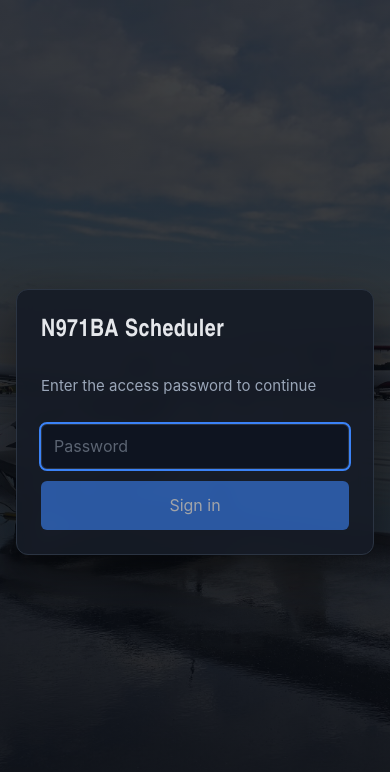
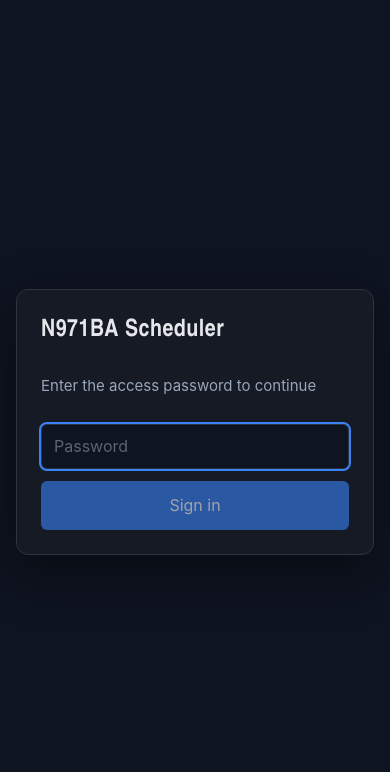
Before and after one commit to MatthewH-code/971BA, a React (Vite) app: page / in a window 390 px wide. Shown: the top 772 px of the page. Built offline with nearby package versions, Linux system fonts and the light colour scheme; no server answers.

Commit message:
Fix desktop background cutoff: move background image to html root element

```diff
--- a/src/styles.css
+++ b/src/styles.css
@@ -29,12 +29,6 @@ body {
 
 html {
   background-color: #0e1420;
-}
-
-body {
-  font-family: -apple-system, BlinkMacSystemFont, "Segoe UI", Roboto, Helvetica, Arial,
-    sans-serif;
-  background-color: #0e1420;
   background-image: linear-gradient(
       180deg,
       rgba(8, 12, 19, 0.78) 0%,
@@ -45,6 +39,12 @@ body {
   background-position: center;
   background-attachment: fixed;
   background-repeat: no-repeat;
+}
+
+body {
+  font-family: -apple-system, BlinkMacSystemFont, "Segoe UI", Roboto, Helvetica, Arial,
+    sans-serif;
+  background-color: #0e1420;
   color: var(--text);
   font-size: 15px;
   line-height: 1.45;
@@ -866,7 +866,7 @@ button.link-button:hover {
 
 /* ---------- Mobile ---------- */
 @media (max-width: 760px) {
-  body {
+  html {
     background-attachment: scroll;
   }
 
```
